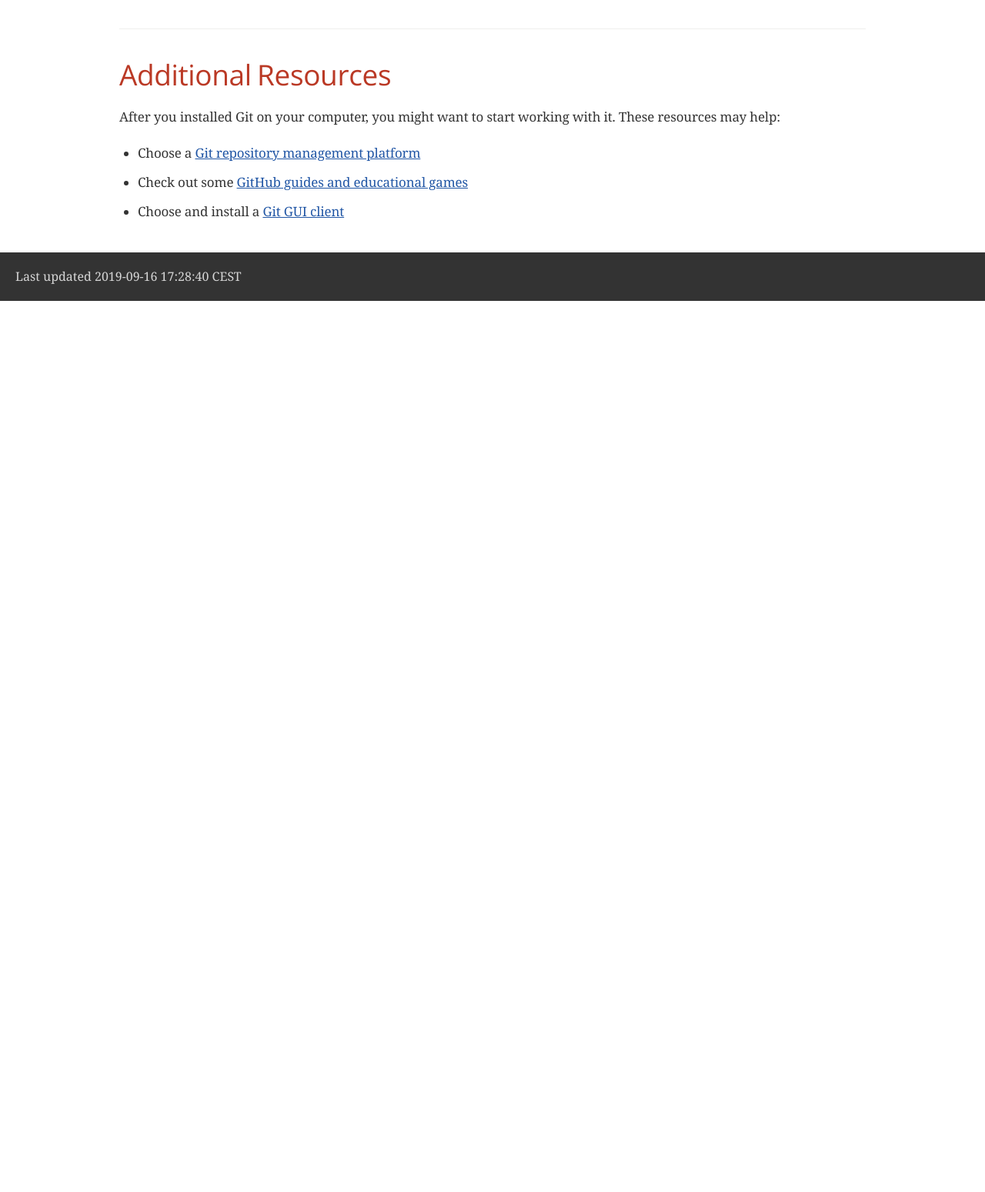
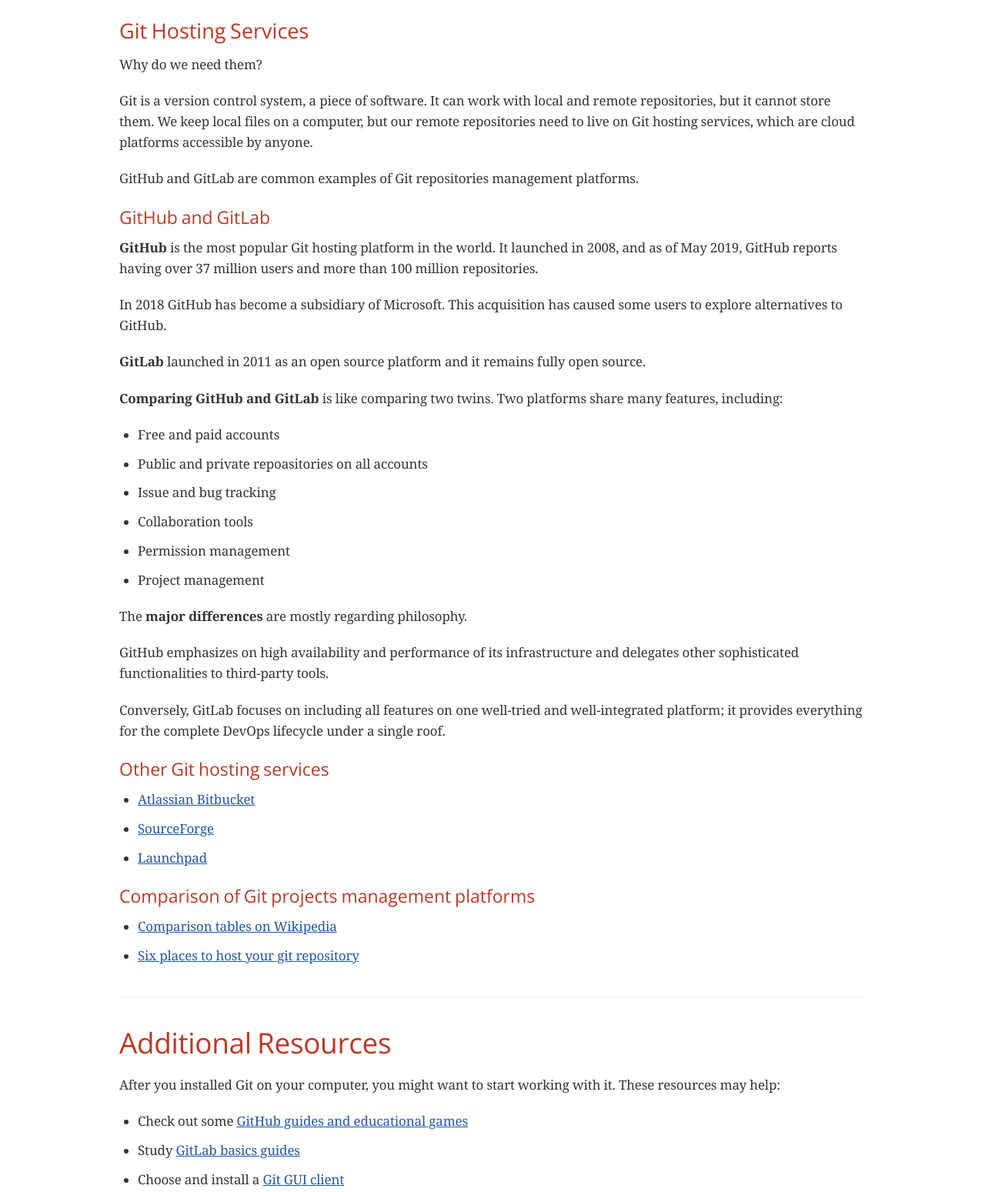
Before and after one commit to tstastna/test, a plain HTML site: page master.html in a window 1280 px wide. Shown: the part 2322-3871 px from the top of the page at 77% size. Before the commit the page ends 2713 px from the top, so only its background shows below. Drawn offline with nearby package versions, Linux system fonts and the light colour scheme; a web font is replaced by a local one.

Commit message:
Added a nested assembly on Git hosting services

```diff
--- a/master.html
+++ b/master.html
@@ -587,6 +587,93 @@
 </div>
 </div>
 </div>
+<div class="sect2">
+<h3 id="assembly_git-hosting-services">Git Hosting Services</h3>
+<div class="paragraph">
+<p>Why do we need them?</p>
+</div>
+<div class="paragraph">
+<p>Git is a version control system, a piece of software. It can work with local and remote repositories, but it cannot store them. We keep local files on a computer, but our remote repositories need to live on Git hosting services, which are cloud platforms accessible by anyone.</p>
+</div>
+<div class="paragraph">
+<p>GitHub and GitLab are common examples of Git repositories management platforms.</p>
+</div>
+<div class="sect3">
+<h4 id="con_github-gitlab.adoc">GitHub and GitLab</h4>
+<div class="paragraph">
+<p><strong>GitHub</strong> is the most popular Git hosting platform in the world. It launched in 2008, and as of May 2019, GitHub reports having over 37 million users and more than 100 million repositories.</p>
+</div>
+<div class="paragraph">
+<p>In 2018 GitHub has become a subsidiary of Microsoft. This acquisition has caused some users to explore alternatives to GitHub.</p>
+</div>
+<div class="paragraph">
+<p><strong>GitLab</strong> launched in 2011 as an open source platform and it remains fully open source.</p>
+</div>
+<div class="paragraph">
+<p><strong>Comparing GitHub and GitLab</strong> is like comparing two twins. Two platforms share many features, including:</p>
+</div>
+<div class="ulist">
+<ul>
+<li>
+<p>Free and paid accounts</p>
+</li>
+<li>
+<p>Public and private repoasitories on all accounts</p>
+</li>
+<li>
+<p>Issue and bug tracking</p>
+</li>
+<li>
+<p>Collaboration tools</p>
+</li>
+<li>
+<p>Permission management</p>
+</li>
+<li>
+<p>Project management</p>
+</li>
+</ul>
+</div>
+<div class="paragraph">
+<p>The <strong>major differences</strong> are mostly regarding philosophy.</p>
+</div>
+<div class="paragraph">
+<p>GitHub emphasizes on high availability and performance of its infrastructure and delegates other sophisticated functionalities to third-party tools.</p>
+</div>
+<div class="paragraph">
+<p>Conversely, GitLab focuses on including all features on one well-tried and well-integrated platform; it provides everything for the complete DevOps lifecycle under a single roof.</p>
+</div>
+</div>
+<div class="sect3">
+<h4 id="_other_git_hosting_services">Other Git hosting services</h4>
+<div class="ulist">
+<ul>
+<li>
+<p><a href="https://bitbucket.org/product">Atlassian Bitbucket</a></p>
+</li>
+<li>
+<p><a href="https://sourceforge.net/">SourceForge</a></p>
+</li>
+<li>
+<p><a href="https://launchpad.net/">Launchpad</a></p>
+</li>
+</ul>
+</div>
+</div>
+<div class="sect3">
+<h4 id="_comparison_of_git_projects_management_platforms">Comparison of Git projects management platforms</h4>
+<div class="ulist">
+<ul>
+<li>
+<p><a href="https://en.wikipedia.org/wiki/Comparison_of_source-code-hosting_facilities">Comparison tables on Wikipedia</a></p>
+</li>
+<li>
+<p><a href="https://opensource.com/article/18/8/github-alternatives">Six places to host your git repository</a></p>
+</li>
+</ul>
+</div>
+</div>
+</div>
 </div>
 </div>
 <div class="sect1">
@@ -598,10 +685,10 @@
 <div class="ulist">
 <ul>
 <li>
-<p>Choose a <a href="https://stackshare.io/stackups/bitbucket-vs-github-vs-gitlab">Git repository management platform</a></p>
+<p>Check out some <a href="https://try.github.io">GitHub guides and educational games</a></p>
 </li>
 <li>
-<p>Check out some <a href="https://try.github.io">GitHub guides and educational games</a></p>
+<p>Study <a href="https://docs.gitlab.com/ee/gitlab-basics/">GitLab basics guides</a></p>
 </li>
 <li>
 <p>Choose and install a <a href="https://www.slant.co/topics/14662/~open-source-git-clients">Git GUI client</a></p>
@@ -613,7 +700,7 @@
 </div>
 <div id="footer">
 <div id="footer-text">
-Last updated 2019-09-16 17:28:40 CEST
+Last updated 2019-09-17 18:45:15 CEST
 </div>
 </div>
 </body>
```
Also changed, not shown: 6 other files.
